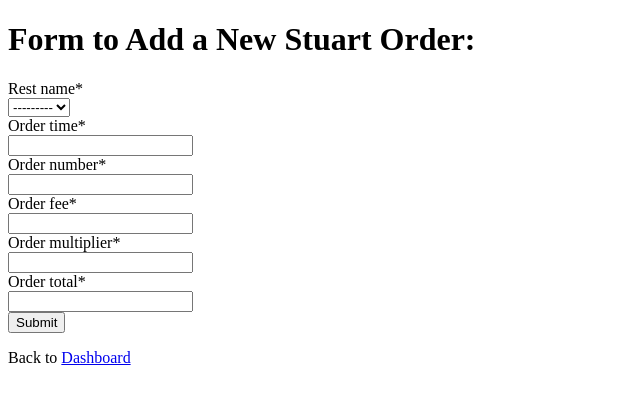
After one commit to JeanFerreira91/Courier-Statistics-Django, a Django app: page /stuart/ in a window 1280 px wide. The commit adds this page. Shown: the top 404 px of the page, without its empty margins (0-640 px from the left). Run offline with Django 4.2, Linux system fonts and the light colour scheme; data that the repository does not hold is empty; some libraries are stand-ins or nearby versions.

Commit message:
Updated to Class Based Views. Basic template for testing.

```diff
--- a/DjangoProject/settings.py
+++ b/DjangoProject/settings.py
@@ -38,6 +38,7 @@
     'django.contrib.messages',
     'django.contrib.staticfiles',
     'OrdersInfoApp.apps.OrdersinfoappConfig',
+    'crispy_forms',
 ]
 
 MIDDLEWARE = [
@@ -122,3 +123,6 @@
 # https://docs.djangoproject.com/en/4.0/ref/settings/#default-auto-field
 
 DEFAULT_AUTO_FIELD = 'django.db.models.BigAutoField'
+
+# Setting Django Crispy Forms Template
+CRISPY_TEMPLATE_PACK = 'bootstrap4'
--- a/OrdersInfoApp/forms.py
+++ b/OrdersInfoApp/forms.py
@@ -2,18 +2,47 @@
 from django import forms
 from django.forms import ModelForm, DateField
 from .models import Restaurant, DeliverooOrders, StuartOrders
+from crispy_forms.helper import FormHelper
+from crispy_forms.layout import Submit
 
 class RestaurantForm(ModelForm):
     class Meta:
         model = Restaurant
         fields = "__all__"
 
+    def __init__(self, *args, **kwargs):
+        super().__init__(*args, **kwargs)
+        self.helper = FormHelper()
+        self.helper.form_id = 'id-restaurantForm'
+        self.helper.form_class = 'form-horizontal'
+        self.helper.form_method = 'post'
+        self.helper.form_action = 'restaurant'
+        self.helper.add_input(Submit('submit', 'Submit'))
+
 class DeliverooOrdersForm(ModelForm):
     class Meta:
         model = DeliverooOrders
         fields = "__all__"
 
+    def __init__(self, *args, **kwargs):
+        super().__init__(*args, **kwargs)
+        self.helper = FormHelper()
+        self.helper.form_id = 'id-deliverooOrdersForm'
+        self.helper.form_class = 'form-horizontal'
+        self.helper.form_method = 'post'
+        self.helper.form_action = 'deliveroo'
+        self.helper.add_input(Submit('submit', 'Submit'))
+
 class StuartOrdersForm(ModelForm):
     class Meta:
         model = StuartOrders
         fields = "__all__"
+
+    def __init__(self, *args, **kwargs):
+        super().__init__(*args, **kwargs)
+        self.helper = FormHelper()
+        self.helper.form_id = 'id-stuartOrdersForm'
+        self.helper.form_class = 'form-horizontal'
+        self.helper.form_method = 'post'
+        self.helper.form_action = 'stuart'
+        self.helper.add_input(Submit('submit', 'Submit'))
--- /dev/null
+++ b/OrdersInfoApp/templates/OrdersInfoApp/stuart_form.html
@@ -0,0 +1,25 @@
+{% load crispy_forms_tags %}
+<!doctype html>
+<html lang="en">
+    <head>
+        <meta charset="UTF-8">
+        <meta http-equiv="X-UA-Compatible" content="IE=edge" />
+        <meta name="viewport" content="width=device-width, initial-scale=1.0" />
+        <title>New Stuart Order Form</title>
+    </head>
+    <body>
+        <div>
+            <h1>Form to Add a New Stuart Order:</h1>
+            <form method="post">
+                {% csrf_token %}
+                {{ form|crispy }}
+                <button type="submit">Submit</button>
+            </form>
+        </div>
+        <div>
+            <p>
+                Back to <a href="{% url 'index' %}">Dashboard</a>
+            </p>
+        </div>
+    </body>
+</html>
--- a/OrdersInfoApp/urls.py
+++ b/OrdersInfoApp/urls.py
@@ -1,7 +1,9 @@
 from django.urls import path
-
-from . import views
+from .views import RestaurantView, IndexView, DeliverooView, StuartView
 
 urlpatterns = [
-    path('', views.index, name='index'),
+    path('', IndexView.as_view(), name='index'),
+    path('restaurant/', RestaurantView.as_view(), name='restaurant'),
+    path('deliveroo/', DeliverooView.as_view(), name='deliveroo'),
+    path('stuart/', StuartView.as_view(), name='stuart'),
 ]
--- a/OrdersInfoApp/views.py
+++ b/OrdersInfoApp/views.py
@@ -1,21 +1,87 @@
 from django.http import HttpResponseRedirect
 from django.shortcuts import render
-from .models import Restaurant, DeliverooOrders, StuartOrders
+from django.views import View
 from .forms import RestaurantForm, DeliverooOrdersForm, StuartOrdersForm
 
 # Create your views here.
-def index(request):
-    # if this is a POST request we need to process the form data
-    if(request.method == 'POST'):
-        # create a form instance and populate it with data from the request:
-        form = RestaurantForm(request.POST)
-        # check whether it's valid:
-        if(form.is_valid()):
-            # process the data in form.cleaned_data as required
+# def index(request):
+#     # if this is a POST request we need to process the form data
+#     if(request.method == 'POST'):
+#         # create a form instance and populate it with data from the request:
+#         form = RestaurantForm(request.POST)
+#         # check whether it's valid:
+#         if(form.is_valid()):
+#             # process the data in form.cleaned_data as required
+#             form.save()
+#             # redirect to a new URL:
+#             return HttpResponseRedirect('/')
+#     # if a GET (or any other method) we'll create a blank form
+#     else:
+#         form = RestaurantForm()
+#     return render(request, 'OrdersInfoApp/index.html', {'form': form})
+
+class IndexView(View):
+    initial = {'key': 'value'}
+    template_name = 'OrdersInfoApp/index.html'
+
+    # The GET method is called when the browser is requesting a page
+    def get(self, request, *args, **kwargs):
+        return render(request, self.template_name, {})
+
+
+class RestaurantView(View):
+    form_class = RestaurantForm
+    initial = {'key': 'value'}
+    template_name = 'OrdersInfoApp/restaurant_form.html'
+
+    # The GET method is called when the browser is requesting a page
+    def get(self, request, *args, **kwargs):
+        form = self.form_class(initial=self.initial)
+        return render(request, self.template_name, {'form': form})
+
+    # The POST method is called when the browser has finished sending data
+    def post(self, request, *args, **kwargs):
+        form = self.form_class(request.POST)
+        if form.is_valid():
+            # process form cleaned data
             form.save()
-            # redirect to a new URL:
-            return HttpResponseRedirect('/')
-    # if a GET (or any other method) we'll create a blank form
-    else:
-        form = RestaurantForm()
-    return render(request, 'OrdersInfoApp/index.html', {'form': form})
+            return HttpResponseRedirect('/restaurant/')
+        return render(request, self.template_name, {'form': form})
+
+class DeliverooView(View):
+    form_class = DeliverooOrdersForm
+    initial = {'key': 'value'}
+    template_name = 'OrdersInfoApp/deliveroo_form.html'
+
+    # The GET method is called when the browser is requesting a page
+    def get(self, request, *args, **kwargs):
+        form = self.form_class(initial=self.initial)
+        return render(request, self.template_name, {'form': form})
+
+    # The POST method is called when the browser has finished sending data
+    def post(self, request, *args, **kwargs):
+        form = self.form_class(request.POST)
+        if form.is_valid():
+            # process form cleaned data
+            form.save()
+            return HttpResponseRedirect('/deliveroo/')
+        return render(request, self.template_name, {'form': form})
+
+class StuartView(View):
+    form_class = StuartOrdersForm
+    initial = {'key': 'value'}
+    template_name = 'OrdersInfoApp/stuart_form.html'
+
+    # The GET method is called when the browser is requesting a page
+    def get(self, request, *args, **kwargs):
+        form = self.form_class(initial=self.initial)
+        return render(request, self.template_name, {'form': form})
+
+    # The POST method is called when the browser has finished sending data
+    def post(self, request, *args, **kwargs):
+        form = self.form_class(request.POST)
+        if form.is_valid():
+            # process form cleaned data
+            form.save()
+            return HttpResponseRedirect('/stuart/')
+        return render(request, self.template_name, {'form': form})
--- a/pyproject.toml
+++ b/pyproject.toml
@@ -7,6 +7,7 @@
 [tool.poetry.dependencies]
 python = "^3.9"
 Django = "^4.0.4"
+django-crispy-forms = "^1.14.0"
 
 [tool.poetry.dev-dependencies]
 pytest = "^5.2"
```
Also changed, not shown: OrdersInfoApp/templates/OrdersInfoApp/deliveroo_form.html (added, +22 -0 lines), OrdersInfoApp/templates/OrdersInfoApp/index.html (+13 -8 lines), OrdersInfoApp/templates/OrdersInfoApp/restaurant_form.html (added, +22 -0 lines), 1 other file.
